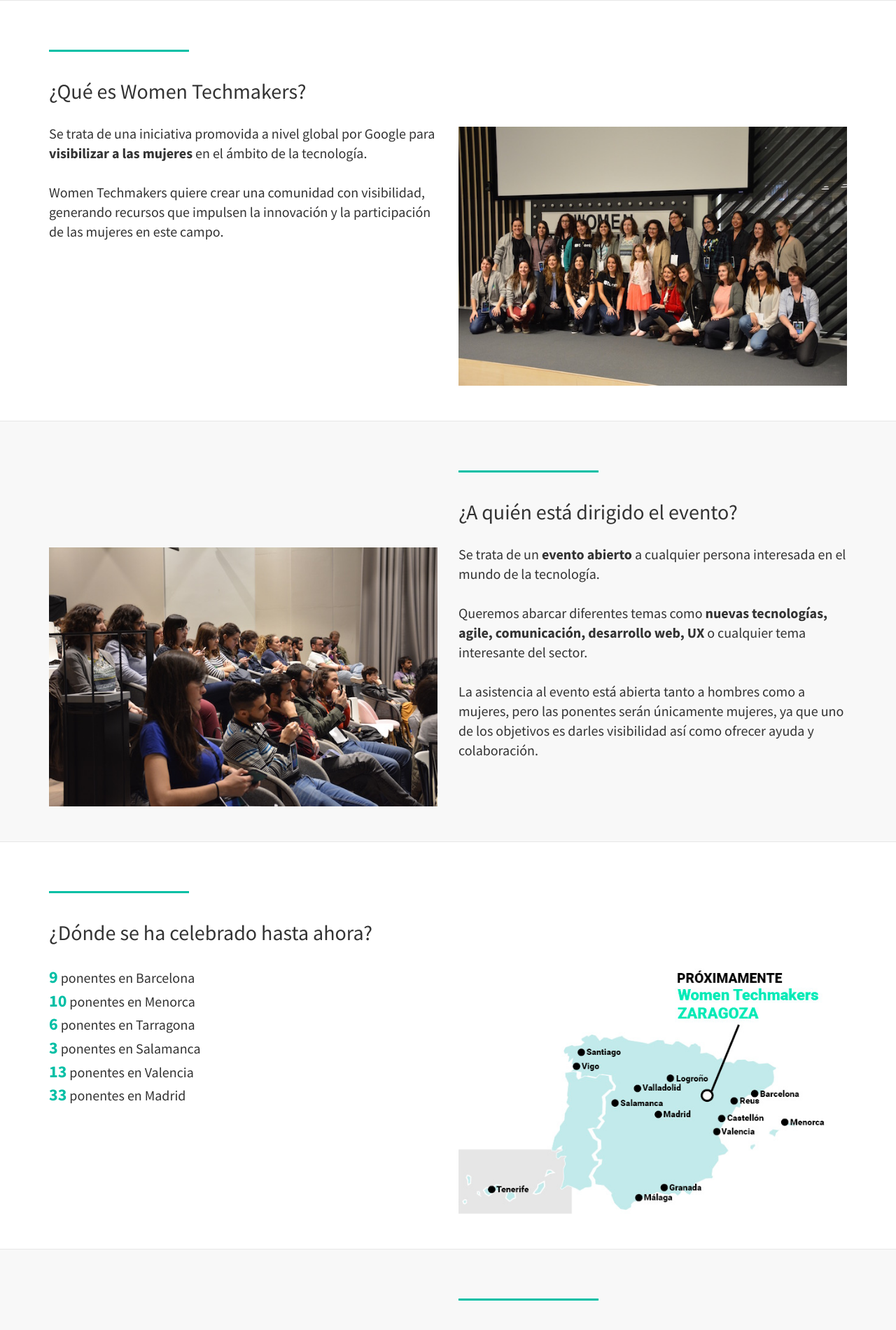
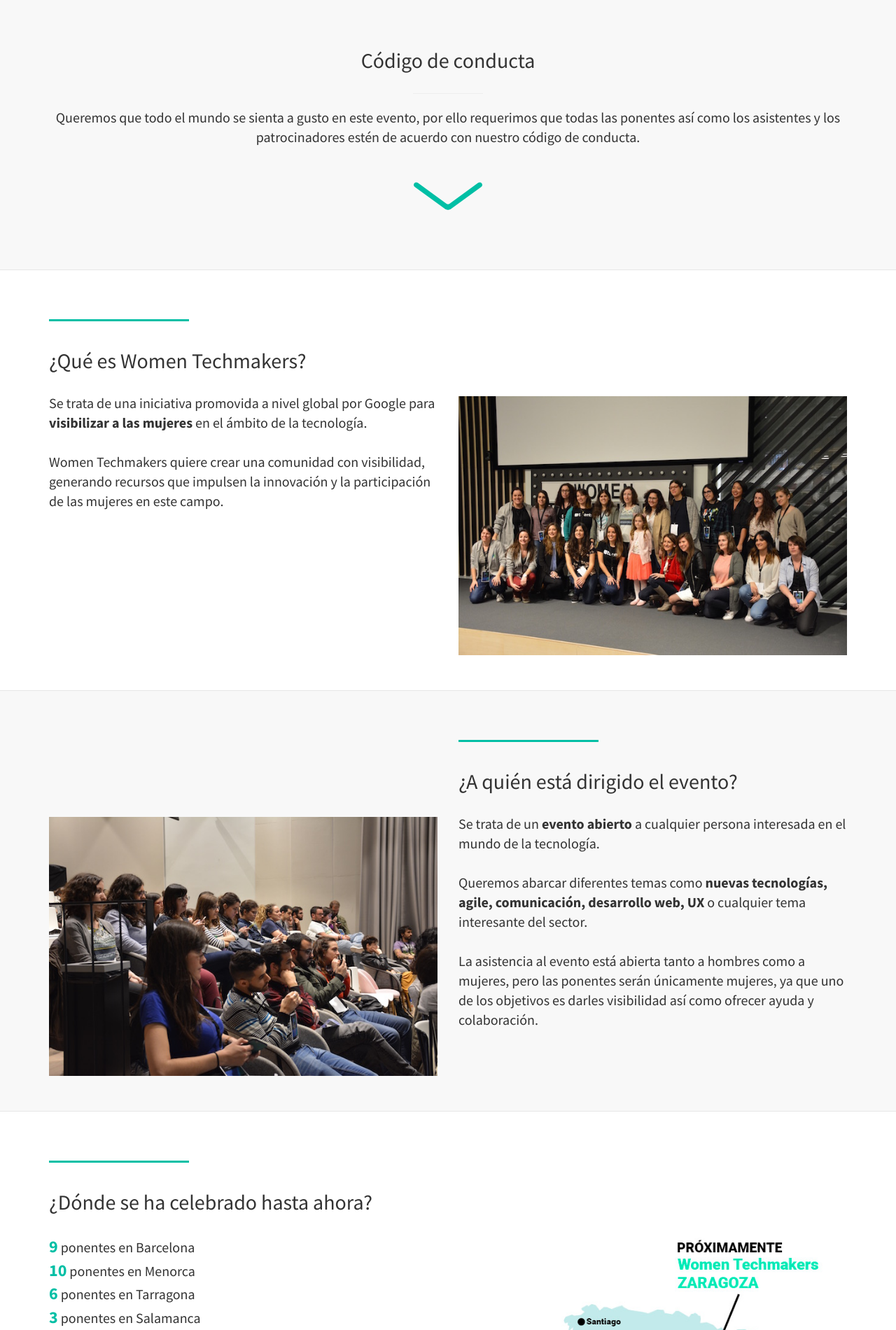
Before and after one commit to jessicaredrado/web_wtm_zgz_17, a Jekyll site: the page built from index.html, in a window 1280 px wide. Shown: the part 1223-3123 px from the top of the page at 70% size. Built offline with Jekyll 4.4.1, drawn with Linux system fonts in a browser that asks for light colours.

Commit message:
Botones en posicion correcta para dossier de patrocinio, y se incluye el apartado con el Codigo de Conducta.

```diff
--- /dev/null
+++ b/_includes/code_of_conduct.html
@@ -0,0 +1,138 @@
+<script>
+    var show = true;
+    function showCompleteCode() {
+        if (show == true) {
+            show= false;
+            $("#arrow_code_conduct").css("transform", "rotate(180deg)");
+        }
+        else {
+            show= true;
+            $("#arrow_code_conduct").css("transform", "rotate(0deg)");
+        }
+        $("#code_of_conduct").toggle();
+
+    }
+</script>
+<section id="code_conduct" class="code_conduct">
+    <div class="content-section-a">
+        <div class="container">
+            <div class="row">
+                <div class="col-lg-12 text-center">
+                    <h2 class="section-heading">Código de conducta</h2>
+                    <hr class="small">
+                   </div>
+
+            </div>
+            <div class="row">
+                <div class="col-lg-12 text-center">
+                    <p class="lead">Queremos que todo el mundo se sienta a gusto en este evento, por ello requerimos que todas las ponentes así como los asistentes y los patrocinadores estén de acuerdo con nuestro código de conducta.</p>
+                </div>
+
+            </div>
+            <!--
+			<div class="row">
+                <div class="col-lg-12 text-center">
+                    <a class="btn btn-dark btn-primary btn-lg" onclick="showCompleteCode();"><strong>Lee el código completo aquí</strong></a>
+                </div>
+			</div>
+            -->
+
+            <div class="row">
+                <div class="col-lg-12 text-center">
+                    <a class="" onclick="showCompleteCode();" title="Lee el código completo aquí">
+                        <svg id="arrow_code_conduct" version="1.1" xmlns="http://www.w3.org/2000/svg" xmlns:xlink="http://www.w3.org/1999/xlink" x="0px" y="0px" viewBox="0 0 1000 1000" enable-background="new 0 0 1000 1000" xml:space="preserve">
+                            <g>
+                                <path d="M545.5,681.5L975.2,369c9.3-6.8,14.8-17.6,14.8-29.1l0,0c0-29.4-33.4-46.5-57.2-29.1L522.5,609.1c-13.4,9.7-31.5,9.7-44.9,0L67.2,310.7C43.4,293.4,10,310.4,10,339.8l0,0c0,11.5,5.5,22.4,14.8,29.1l429.7,312.5C481.6,701.2,518.4,701.2,545.5,681.5z"/>
+                            </g>
+                        </svg>
+                    </a>
+                </div>
+            </div>
+
+
+			<!-- Esta parte la ocultamos, y solo la mostramos cuando le den al boton -->
+            <div id="code_of_conduct" style="display:none;">
+                <div class="row">
+                    <div class="col-lg-12 text-center">
+                        <p class="lead"><span class="wtm-highlight-no-bold">Código completo de conducta del evento</span></p>
+                    </div>
+
+                </div>
+
+                <div class="row">
+                    <div class="col-lg-12">
+    					<p class="lead">Se requiere que todos los asistentes, ponentes, patrocinadores y voluntarios de nuestra conferencia acepten el siguiente código de conducta. Los organizadores harán cumplir este código a lo largo del evento. Esperamos la colaboración de todos los participantes para ayudar a asegurar un ambiente seguro para todos.</p>
+                    </div>
+
+                </div>
+
+    			<div class="row">
+                    <div class="col-lg-12 text-center">
+                        <p class="lead"><span class="wtm-highlight-no-bold">¿Necesitas ayuda?</span></p>
+                    </div>
+
+                </div>
+
+                <div class="row">
+                    <div class="col-lg-12">
+                        <p class="lead">Tienes nuestros detalles de contacto en la web.</p>
+                    </div>
+
+                </div>
+
+                <div class="row">
+                    <div class="col-lg-12 text-center">
+                        <p class="lead"><span class="wtm-highlight-no-bold">La versión rápida</span></p>
+                    </div>
+
+                </div>
+
+                <div class="row">
+                    <div class="col-lg-12">
+    					<p class="lead">Nuestra conferencia se dedica a ofrecer una experiencia libre de abusos para todos, independientemente de su género, orientación sexual, discapacidad, apariencia física, talla, raza o religión. No toleramos abusos de los participantes de la conferencia en ninguna de sus formas. El lenguaje e imágenes sexuales no son apropiados para ninguna sala de la conferencia, incluyendo charlas, talleres, fiestas, Twitter y otros medios online. Los participantes de la conferencia que violen estas reglas pueden ser sancionados o expulsados de la misma <strong style="font-style: italic;">sin reembolso</strong> a discreción de los organizadores.</p>
+                    </div>
+
+                </div>
+
+    			<div class="row">
+                    <div class="col-lg-12 text-center">
+                        <p class="lead"><span class="wtm-highlight-no-bold">La versión menos corta</span></p>
+                    </div>
+
+                </div>
+
+                <div class="row">
+                    <div class="col-lg-12">
+    					<p class="lead">Los abusos incluyen: comentarios ofensivos relativos a género, orientación sexual, discapacidad, apariencia física, talla, raza, religión, imágenes sexuales en espacios públicos, intimidación deliberada, acoso, persecución, fotografía o grabación de abusos, interrupciones continuadas de charlas u otros eventos, contacto físico inapropiado y atención sexual no deseada.</p>
+
+    					<p class="lead">Se espera que los participantes instados a parar cualquier comportamiento abusivo obedezcan inmediatamente.</p>
+
+    					<p class="lead">Los patrocinadores también están sujetos a la política contra abusos. En particular, los patrocinadores no deberían utilizar imágenes, actividades u otro material con contenido sexual. El personal de los puestos (voluntarios incluidos) no debería usar ropa/uniformes/disfraces sexualizados, o que de otra manera crean un ambiente sexualizado.</p>
+
+    					<p class="lead">Si un participante incurre en un comportamiento abusivo, los organizadores de la conferencia pueden tomar cualquier acción que estimen oportuna, incluyendo advertencias al ofensor o su expulsión de la conferencia sin reembolso.</p>
+
+    					<p class="lead">Si estás sufriendo algún abuso, adviertes abusos sobre otra persona, o tienes alguna otra preocupación, por favor contacta con algún miembro del personal de la conferencia inmediatamente. El personal de la conferencia puede ser fácilmente identificado, ya que vestirán camisetas del evento.</p>
+
+    					<p class="lead">El personal de la conferencia estará contento de ayudar a los participates a contactar con la seguridad del hotel/sala o con las autoridades locales, proveer escolta o asistir de otra manera a aquellos que estén sufriendo abusos para que se sientan seguros mientras dure la conferencia. Valoramos tu asistencia.</p>
+
+    					<p class="lead">Esperamos que los participantes sigan estas reglas en la la conferencia, talleres y eventos sociales relacionados con la conferencia.</p>
+                    </div>
+
+                </div>
+
+    			<div class="row">
+                    <div class="col-lg-12 sources-code-conduct">
+    					<p class="lead">Fuente original y créditos: <a href="http://2012.jsconf.us/#/about" target="_blank">http://2012.jsconf.us/#/about</a> & <a href="http://geekfeminism.wikia.com/wiki/Conference_anti-harassment/Policy" target="_blank">The Ada Initiative</a></p>
+
+    					<p class="lead">Por favor, ayuda traduciendo o mejorando: <a href="http://github.com/leftlogic/confcodeofconduct.com" target="_blank">http://github.com/leftlogic/confcodeofconduct.com</a></p>
+
+    					<p class="lead">Este trabajo está licenciado bajo <a href="https://creativecommons.org/licenses/by/3.0/deed.en_US" target="_blank">Creative Commons Atribución 3.0 Unported License</a></p>
+                    </div>
+
+                </div>
+            </div>
+			<!-- Esta parte la ocultamos, y solo la mostramos cuando le den al boton -->
+        </div>
+        <!-- /.container -->
+    </div>
+</section>
--- a/_includes/join_sponsors.html
+++ b/_includes/join_sponsors.html
@@ -52,10 +52,10 @@
             </div>
 
             <div class="row">
-                <div class="col-lg-6 col-sm-12 text-center">
+                <div class="col-lg-6 text-center" id="consulta_dossier">
                     <a class="btn btn-dark btn-primary btn-lg" target="_blank" href="pdf/Dossier_WTM_Zaragoza_2017.pdf"><strong>Consulta nuestro dossier</strong></a>
                 </div>
-                <div class="col-lg-6 col-sm-12 text-center">
+                <div class="col-lg-6 text-center">
                     <a class="btn btn-dark btn-primary btn-lg" href="mailto:{{ site.email }}"><strong>Contacta con nosotras</strong></a>
                 </div>
             </div>
--- a/_includes/navigation.html
+++ b/_includes/navigation.html
@@ -13,6 +13,9 @@
     </li>
     <li>
       <a href="#countdown" onclick = $("#menu-close").click(); >Cuenta atrás</a>
+    </li>
+    <li>
+      <a href="#code_conduct" onclick = $("#menu-close").click(); >Código de conducta</a>
     </li>
     <li>
       <a href="#event_info" onclick = $("#menu-close").click(); >Women Techmakers</a>
--- a/_layouts/front.html
+++ b/_layouts/front.html
@@ -10,6 +10,7 @@
   {% include details.html %}
   {% include intro.html %}
   {% include countdown.html %}
+  {% include code_of_conduct.html %}
   {% include event_info.html %}
   {% include join_speakers.html %}
   {% include mulleres_tech.html %}
--- a/css/stylish-portfolio.css
+++ b/css/stylish-portfolio.css
@@ -424,6 +424,11 @@ footer {
     font-weight: bold;
 }
 
+.wtm-highlight-no-bold {
+    color: #00bfa5;
+    font-size: x-large;
+}
+
 /* Buttons */
 .btn-primary {
     background: #4285f4;
@@ -511,3 +516,24 @@ ul i {
 .organizer-item .text-primary {
     color: #fff;
 }
+
+/* Sponsors */
+@media (max-width: 768px) and (min-width: 320px){
+    #consulta_dossier {
+        padding-bottom: 20px;
+    }
+}
+
+/* Code of conduct */
+#arrow_code_conduct {
+    fill: #00bfa5;
+    max-width: 100px;
+}
+
+.sources-code-conduct {
+    text-align: right;
+}
+
+.sources-code-conduct p {
+    font-size: 14px !important;
+}
```
